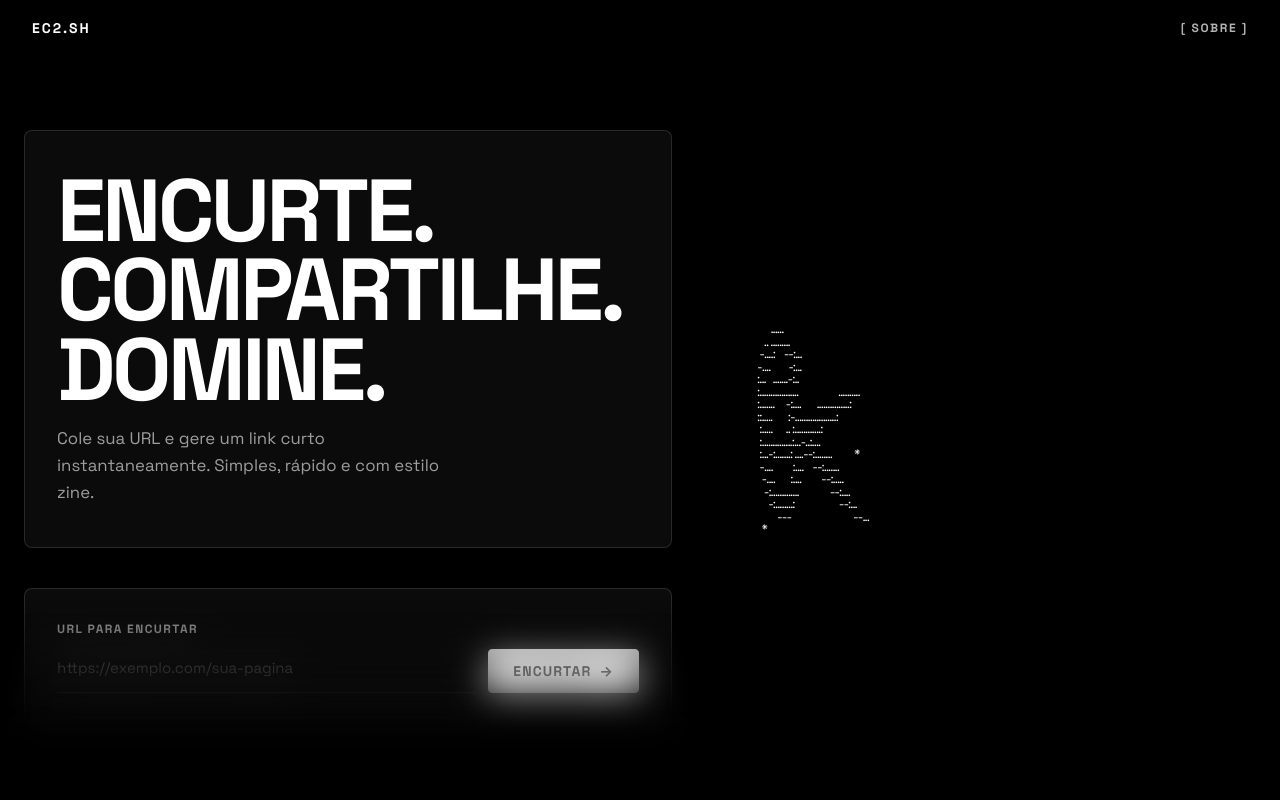
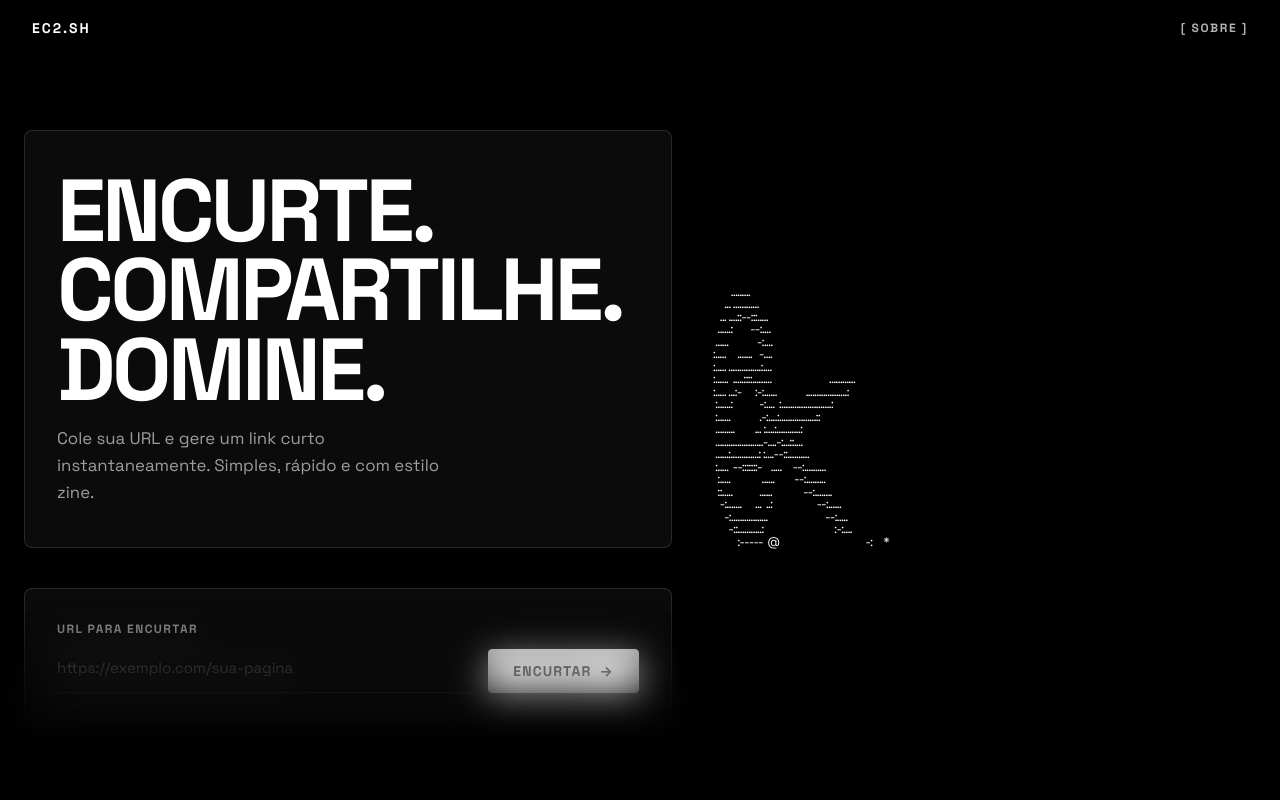
Before and after one commit to Guilhermedve/Encurtador_EC2, a React (Vite) app in the folder frontend/: page / in a window 1280 px wide. Shown: the top 800 px of the page. Built offline with nearby package versions, Linux system fonts and the light colour scheme; no server answers.

Commit message:
feat(frontend): integrate trail and enlarge scissors

```diff
--- a/frontend/src/components/ascii-scissors/AsciiScissorsHero.tsx
+++ b/frontend/src/components/ascii-scissors/AsciiScissorsHero.tsx
@@ -49,7 +49,7 @@ export function AsciiScissorsHero() {
         fallback={<ScissorsFallback />}
         frameloop={animate ? 'always' : 'demand'}
         dpr={[1, 1.5]}
-        camera={{ position: [0, 0, 6.5], fov: 42, near: 0.1, far: 30 }}
+        camera={{ position: [0, 0, 6.3], fov: 42, near: 0.1, far: 30 }}
         gl={{ alpha: true, antialias: false, powerPreference: 'high-performance' }}
       >
         <ScissorsScene animate={animate} resolution={compact ? 0.12 : 0.16} />
--- a/frontend/src/components/ascii-scissors/ScissorsModel.tsx
+++ b/frontend/src/components/ascii-scissors/ScissorsModel.tsx
@@ -27,7 +27,7 @@ function ScissorHalf({ rotation, z }: ScissorHalfProps) {
 
 export function ScissorsModel() {
   return (
-    <group rotation={[0, 0, -0.08]} scale={0.88}>
+    <group position={[-0.75, 0, 0]} rotation={[0, 0, -0.08]} scale={1.02}>
       <ScissorHalf rotation={OPEN_ANGLE} z={0.08} />
       <ScissorHalf rotation={-OPEN_ANGLE} z={-0.08} />
       <mesh rotation={[Math.PI / 2, 0, 0]}>
--- a/frontend/src/pages/HomePage.tsx
+++ b/frontend/src/pages/HomePage.tsx
@@ -1,4 +1,5 @@
 import { AboutSection } from '../components/AboutSection'
+import { AsciiFlowTrail } from '../components/ascii-flow-trail/AsciiFlowTrail'
 import { AsciiScissorsHero } from '../components/ascii-scissors/AsciiScissorsHero'
 import { BottomBlur } from '../components/BottomBlur'
 import { DitheringOverlay } from '../components/DitheringOverlay'
@@ -13,8 +14,9 @@ export function HomePage() {
       <BottomBlur />
       <Header />
 
-      <main className="relative z-10 px-5 pb-16 sm:px-6 md:min-h-[calc(100svh-56px)]">
-        <div className="mx-auto grid w-full max-w-[1280px] items-center gap-10 py-10 md:min-h-[calc(100svh-56px)] md:grid-cols-[minmax(0,1.08fr)_minmax(320px,0.92fr)] md:gap-8 md:py-0">
+      <main className="relative isolate z-10 overflow-hidden px-5 pb-16 sm:px-6 md:min-h-[calc(100svh-56px)]">
+        <AsciiFlowTrail />
+        <div className="relative z-10 mx-auto grid w-full max-w-[1280px] items-center gap-10 py-10 md:min-h-[calc(100svh-56px)] md:grid-cols-[minmax(0,1.08fr)_minmax(320px,0.92fr)] md:gap-8 md:py-0">
           <div className="w-full max-w-[680px]">
             <div
               className="mb-8 rounded-lg border bg-[rgba(13,13,13,0.85)] px-6 py-8 text-left backdrop-blur-[12px] sm:mb-10 sm:px-8 sm:py-10"
```
